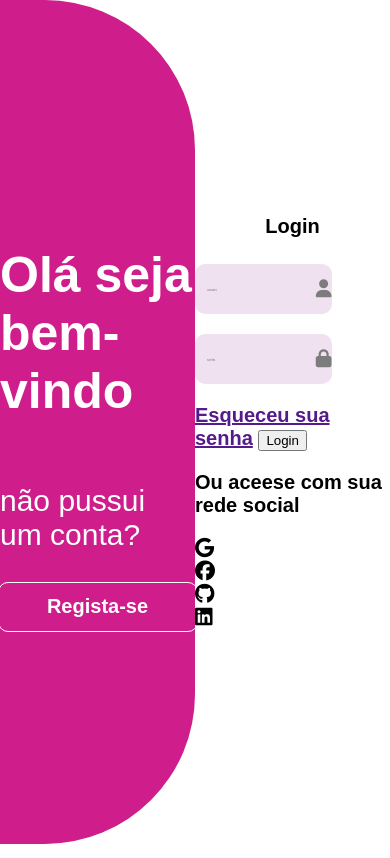
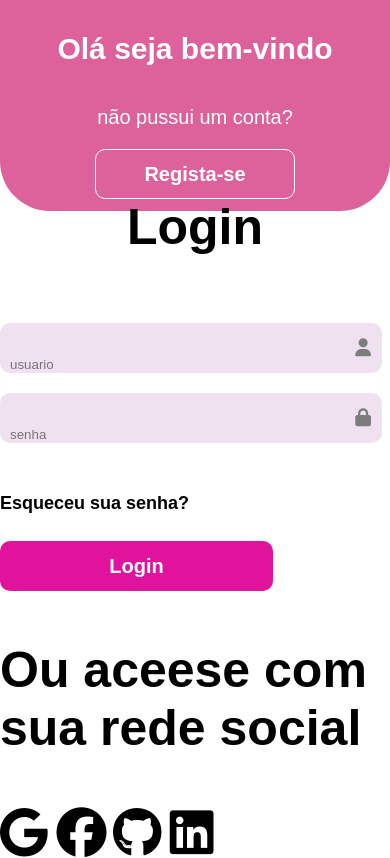
Before and after one commit to joa242312/gt-10-hyml.css, a plain HTML site: page WTml/projeto aula 5/index.html in a window 390 px wide. Drawn offline with Linux system fonts and the light colour scheme.

Commit message:
continuação da aula 5, corrigindo aula 4, exercio

```diff
--- a/WTml/aula 4/style.css
+++ b/WTml/aula 4/style.css
@@ -1,103 +1,128 @@
+
 body{
     margin: 0;
     padding: 0;
-    font-family: Arial, Helvetica, sans-serif;
+    font-family: sans-serif;
  }
+
  .container{
     width: 100%;
     height: 100vh;
     display: flex;
     flex-direction: column;
  }
+
  .container header{
      width: 100%;
      display: flex;
      align-items: center;
      height: 10%;
  }
+
  .container header .logo{
      width: 10%;
      height: 100%;
      display: flex;
      align-items: center;
      justify-content: center;
-    background-color: rgb(205, 65, 0);
+     background-color: #1ab11a;
  }
+
  .container header .logo p{
      font-size: 20px;
      font-weight: bold;
  }
+
  .container header .navegacao{
-    height: 75%;
-    width: 80%;
+     width: 75%;
+     height: 100%;
      display: flex;
      align-items: center;
-    background-color: rgb(91, 177, 0);
+     background-color: #ce7714;
  }
+
  .container header .navegacao nav{
      display: flex;
-    gap:30px;
-    padding-left:20px;
+     gap: 30px;
+     padding-left: 20px;
  }
-.container header .navegacao  a{
+
+ .container header .navegacao nav a{
      text-decoration: none;
      font-size: 20px;
      color: black;
  }
+
  .container header .navegacao nav #select{
      font-weight: bold;
  }
 
-
  .container header .btms{
+     width: 15%;
+     height: 100%;
      display: flex;
      align-items: center;
      justify-content: center;
-    gap: 10px;
+     gap: 20px;
+     background-color: #1ab11a;
  }
-.container header  .btms button{
+
+ .container header .btms a{
+     text-decoration: none;
+     color: black;
+     font-size: 20px;
+ }
+
+ .container header .btms button{
      border: none;
-    background-color: rgb(205, 65, 0);
+     background-color:  #ce7714;
      color: white;
      padding: 10px;
      font-size: 20px;
      border-radius: 10px;
  }
+
  .container main{
      width: 100%;
-    height: 99%;
+     height: 90%;
      display: flex;
  }
 
-.container main .esquedar{
+ .container main .esquerda{
+     width: 50%;
+     height: 100%;
+     display: flex;
+     justify-content: center;
+     padding-left: 40px;
+     flex-direction: column;
+ }
+
+ .container main .direita{
      width: 50%;
      height: 100%;
      display: flex;
      align-items: center;
      justify-content: center;
-    padding-left: 40px;
-    flex-direction: column;
  }
-.container main .direita{
-    width: 50%;
-    height: 50%;
-    display: flex;
-    align-items: center;
-    justify-content: center;
-}
-.container main .esquedar H1{
+
+ .container main .esquerda h1{
      font-size: 55px;
      font-weight: bold;
-    color:rgb(91, 177, 0);
+     color: #9563EA;
  }
-.container main .esquedar button{
+
+ .container main .esquerda p{
+     font-size: 25px;
+     color: #211632;
+ }
+
+ .container main .esquerda button{
      width: 200px;
-    height: 100%;
-    display: flex;
+     height: 50px;
      border: none;
-    background-color:  rgb(205, 65, 0);
-    color:white;
-    font-size:  20px;
+     background-color: #9563EA;
+     color: white;
+     font-size: 20px;
      border-radius: 30px;
      cursor: pointer;
  }
--- a/WTml/projeto aula 5/index.html
+++ b/WTml/projeto aula 5/index.html
@@ -3,8 +3,8 @@
 <head>
     <meta charset="UTF-8">
     <meta name="viewport" content="width=device-width, initial-scale=1.0">
-   <link rel="stylesheet" href="style.css">
     <link rel="stylesheet" href="https://cdnjs.cloudflare.com/ajax/libs/font-awesome/6.7.0/css/all.min.css" integrity="sha512-9xKTRVabjVeZmc+GUW8GgSmcREDunMM+Dt/GrzchfN8tkwHizc5RP4Ok/MXFFy5rIjJjzhndFScTceq5e6GvVQ==" crossorigin="anonymous" referrerpolicy="no-referrer" />
+    <link rel="stylesheet" href="./style.css">
     <title>Pagaina de Login</title>
 </head>
 <body>
@@ -31,9 +31,8 @@
                 <div class="icone">
                     <i class="fa-solid fa-lock"></i>
                 </div>
-
             </div>
-            <a href="">Esqueceu sua senha</a>
+            <a href="">Esqueceu sua senha?</a>
                 <button>Login</button>
                 <p>Ou aceese com sua rede social</p>
                 <div class="Opcoes">
@@ -41,12 +40,15 @@
                     <div class="Opcoes">
                         <i class="fa-brands fa-google"></i>
                     </div>
+
                     <div class="Opcoes">
                         <i class="fa-brands fa-facebook"></i>
                     </div>
+
                     <div class="Opcoes">
                         <i class="fa-brands fa-github"></i>
                     </div>
+
                     <div class="Opcoes">
                         <i class="fa-brands fa-linkedin"></i>
                     </div>
--- a/WTml/projeto aula 5/style.css
+++ b/WTml/projeto aula 5/style.css
@@ -2,7 +2,6 @@ body{
     margin: 0;
     padding:0;
     font-family: Arial, Helvetica, sans-serif;
-
 }
 
 .Conteiner{
@@ -10,12 +9,13 @@ body{
     height: 100vh;
     display: flex;
 }
+
 .Conteiner .esquerdar{
     width: 50%;
     height: 100%;
-    background-color: rgb(207, 30, 139);
+    background-color: #d3307cc2;
     border-top-right-radius: 150px;
-    border-bottom-right-radius:150px;
+    border-bottom-right-radius: 150px;
     color: white;
     display: flex;
     align-items: center;
@@ -35,9 +35,9 @@ body{
     background-color: transparent;
     color: white;
     font-size: 20px;
+    border-radius: 10px;
     cursor: pointer;
-    border-radius: 10px;
-    font-weight: bolder;
+    font-weight: bold;
 }
 .Conteiner .Direita{
     width: 50%;
@@ -48,7 +48,7 @@ body{
     flex-direction: column;
 }
 .Conteiner .Direita h1{
-    font-size: 20px;
+    font-size: 50px;
 }
 .Conteiner .Direita .inp{
     width: 70%;
@@ -67,14 +67,88 @@ body{
     height: 100%;
     border: none;
     background-color: transparent;
-    border-radius: 10%;
-    padding-left: 10%;
-    font-size: 15%;
+    border-radius: 10px;
+    padding-left: 10px;
+    outline: none;
 }
+
 .Conteiner .Direita .inp .icone{
+    width: 10%;
+    height: 100%;
     display: flex;
     align-items: center;
     justify-content: center;
     font-size: 18px;
     color: #7c7c7c;
 }
+
+.Conteiner .Direita a{
+    text-decoration: none;
+    color: black;
+    font-size: 18px;
+}
+
+.Conteiner .Direita button{
+    width: 70%;
+    height: 50px;
+    border: none;
+    background-color: rgb(224, 19, 156);
+    color: white;
+    font-size: 20px;
+    border-radius: 10px;
+    cursor: pointer;
+    font-weight: bold;
+    margin-top: 20px;
+}
+.Conteiner .Direita .Opcoes{
+    display: flex;
+    width: 40%;
+    justify-content: space-between;
+}
+.Conteiner .Direita .Opcoes .Opção{
+    width: 50px;
+    height: 50px;
+    border: 1px solid #9898;
+    border-radius: 10px;
+    display: flex;
+    align-items: center;
+    justify-content: center;
+    font-size: 20px;
+}
+
+/* Tela celular */
+@media(max-width: 767px) {
+    .Conteiner{
+        flex-direction: column;
+    }
+    .Conteiner .esquerdar{
+     width: 100%;
+     height: 40%;
+     border-top-left-radius:0px;
+     border-top-right-radius:0px;
+     border-bottom-left-radius:50px;
+     border-bottom-right-radius:50px;
+    }
+    .Conteiner .esquerdar h1{
+        font-size: 30px;
+    }
+    .Conteiner .esquerdar p{
+        font-size:  20px;
+    }
+    .Conteiner .Direita{
+        width: 100%;
+        height: 75%;
+    }
+    .Conteiner .Direita .inp{
+        width: 98%;
+    }
+    .Conteiner .Direita .Opcoes{
+        width: 68%;
+    }
+}
+/* tala tablete */
+@media(max-width: 1023px){
+ .Conteiner .Direita .Opcoes{
+    width: 58%;
+ }
+}
```
Lines whose indentation alone changed are shown as unchanged.
